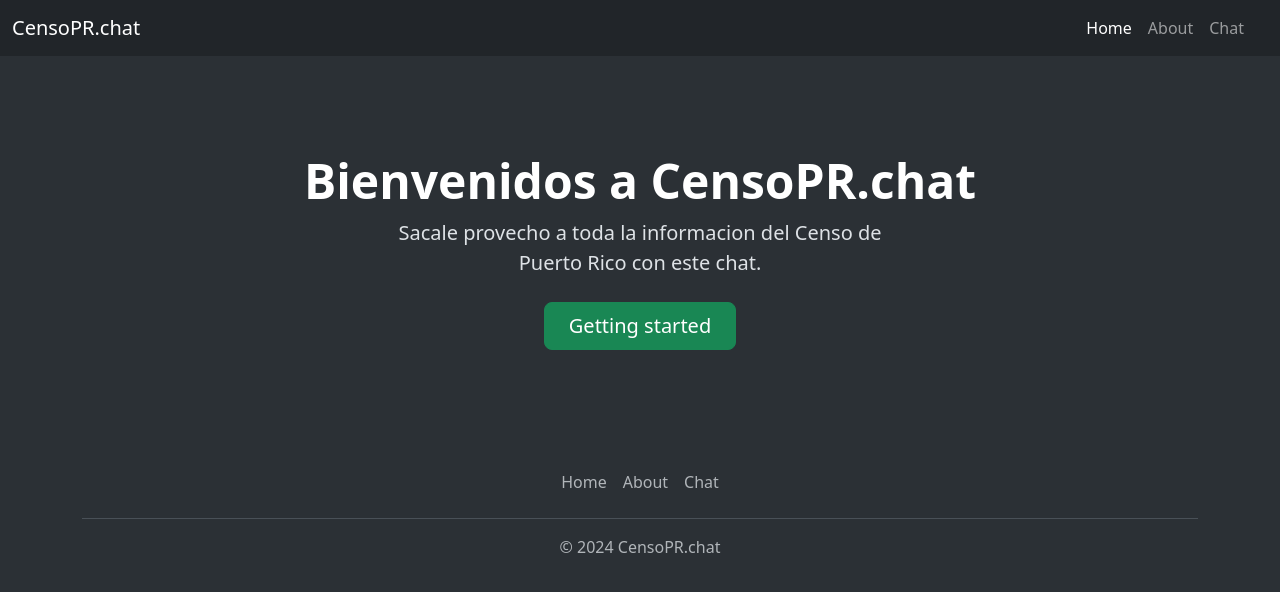
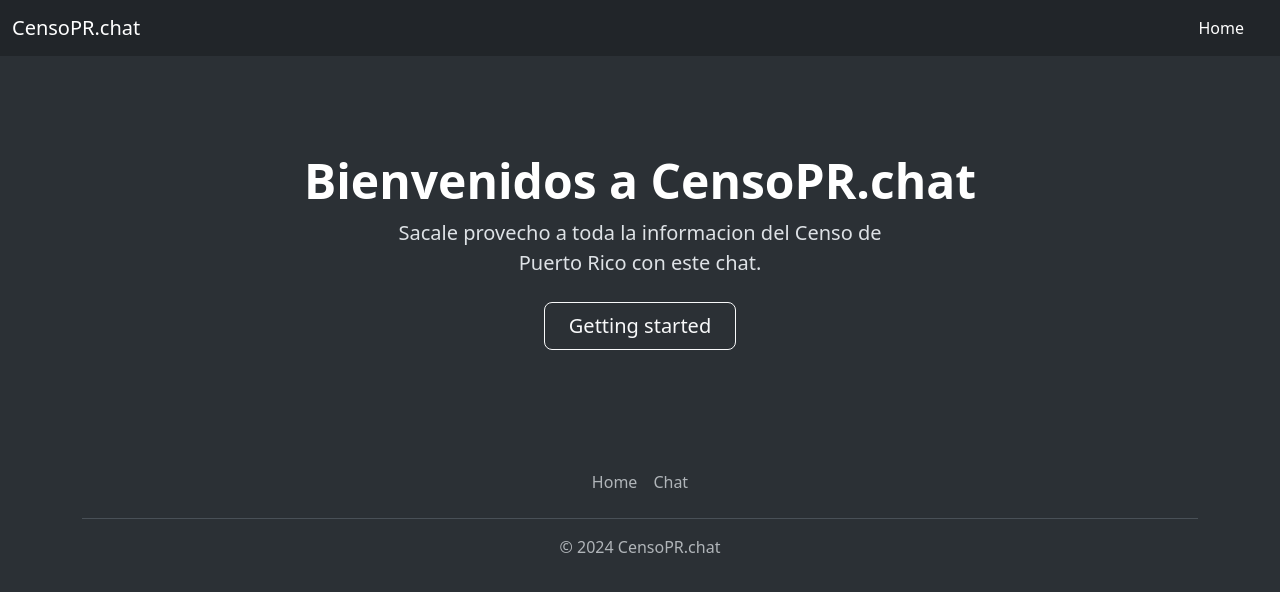
Before and after one commit to MelissaAT/techchallenge, a Flask app: page / in a window 1280 px wide. Shown: the top 592 px of the page. Run offline with Flask 2, Linux system fonts and the light colour scheme; some libraries are stand-ins or nearby versions.

Commit message:
last update

```diff
--- a/app.py
+++ b/app.py
@@ -13,6 +13,8 @@ app.secret_key = app.config['APP_SECRET']
 @app.route("/", methods=['GET'])
 def start():
     print('welcome')
+    if 'response' in session:
+        session.pop('response')
     return render_template('v1/home.html')
 
 @app.route("/about", methods=['GET'])
--- a/templates/v1/chat.html
+++ b/templates/v1/chat.html
@@ -15,9 +15,11 @@
                         <h2 class="text-center">Datos del Censo de Puerto Rico</h2>
                     </div>
                     <div class="card-body" style="height: 300px; overflow-y: auto;">
-                        <div class="bg-white text-dark p-2 mb-2 rounded">Bienvenido, ¿En qué puedo ayudarte?</div>
+
                          {% if response %}
                       <div class="bg-white text-dark p-2 mb-2 rounded">{{ response }}</div>
+                      {% else %}
+                      <div class="bg-white text-dark p-2 mb-2 rounded">Bienvenido, ¿En qué puedo ayudarte?</div>
                       {% endif %}
                   </div>
                     <div class="card-footer">
--- a/templates/v1/home.html
+++ b/templates/v1/home.html
@@ -7,7 +7,7 @@
         <p class="lead mb-4">
           Sacale provecho a toda la informacion del Censo de Puerto Rico con este chat.</p>
         <div class="d-grid gap-2 d-sm-flex justify-content-sm-center">
-          <button type="button" class="btn btn-success btn-lg px-4 gap-3" data-bs-toggle="modal" data-bs-target="#gettingStartedModal">Getting started</button>
+          <a class="btn btn-outline-light btn-lg px-4 gap-3" href="/chat_i">Getting started</a>
         </div>
       </div>
     </div>
--- a/templates/v1/index.html
+++ b/templates/v1/index.html
@@ -30,12 +30,6 @@
                   <li class="nav-item">
                     <a class="nav-link active" aria-current="page" href="/">Home</a>
                   </li>
-                  <li class="nav-item">
-                    <a class="nav-link" href="/about">About</a>
-                  </li>
-                  <li class="nav-item">
-                    <a class="nav-link" href="/about">Chat</a>
-                  </li>
 
                 </ul>
               </div>
@@ -49,7 +43,7 @@
         <footer class="py-3 my-4">
           <ul class="nav justify-content-center border-bottom pb-3 mb-3">
             <li class="nav-item"><a href="#" class="nav-link px-2 text-body-secondary">Home</a></li>
-            <li class="nav-item"><a href="/about" class="nav-link px-2 text-body-secondary">About</a></li>
+
             <li class="nav-item"><a href="/chat" class="nav-link px-2 text-body-secondary">Chat</a></li>
           </ul>
           <p class="text-center text-body-secondary">© 2024 CensoPR.chat</p>
```
